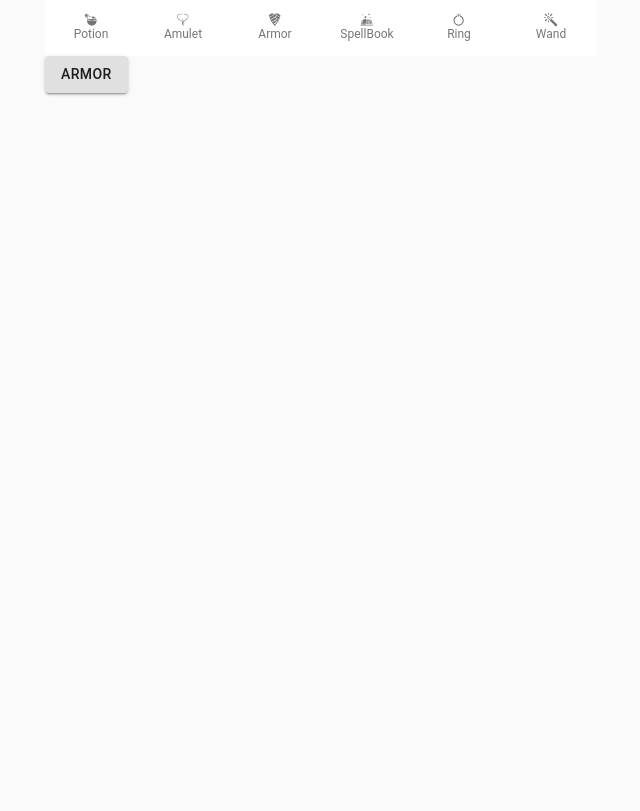
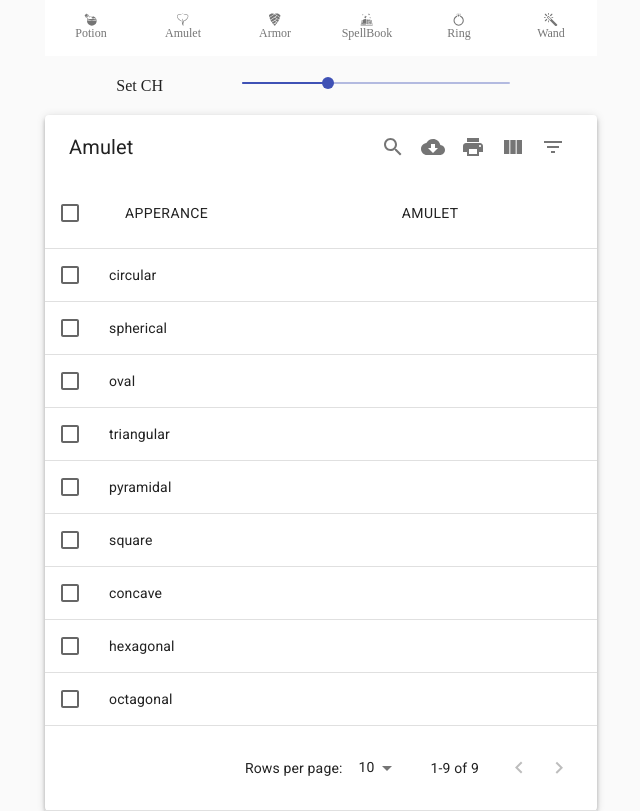
Before and after one commit to Hajin-dev/Nethack-ID-MEMO, a React (Create React App) app: page /Amulet in a window 1280 px wide. Shown: the whole page, without its empty margins (319-959 px from the left). Built offline with nearby package versions, Linux system fonts and the light colour scheme.

Commit message:
add table

```diff
--- a/package.json
+++ b/package.json
@@ -3,6 +3,7 @@
   "version": "0.1.0",
   "private": true,
   "dependencies": {
+    "@fontsource/roboto": "^4.5.5",
     "@material-ui/core": "^4.12.4",
     "@material-ui/icons": "^4.11.3",
     "lodash": "^4.17.21",
--- a/src/App.css
+++ b/src/App.css
@@ -36,3 +36,6 @@
     transform: rotate(360deg);
   }
 }
+
+/* roboto-mono-regular - latin */
+@import url('https://fonts.googleapis.com/css2?family=Open+Sans:wght@400;700&family=Roboto+Mono:wght@500&display=swap');
--- a/src/App.js
+++ b/src/App.js
@@ -5,6 +5,7 @@ import './App.css';
 import CssBaseline from '@material-ui/core/CssBaseline';
 //import Typography from '@material-ui/core/Typography';
 import Container from '@material-ui/core/Container';
+import { createTheme,makeStyles, ThemeProvider } from '@material-ui/core/styles';
 
 import Navi from "./navi/Navi";
 
@@ -16,9 +17,33 @@ import Potion from "./pages/Potion"
 import Ring from "./pages/Ring"
 import Wand from "./pages/Wand"
 
+import '@fontsource/roboto';
+import Grid from '@material-ui/core/Grid';
+import Slider from '@material-ui/core/Slider';
+import Typography from '@material-ui/core/Typography';
+//import Divider from '@material-ui/core/Divider';
 
+let theme = createTheme({
+  typography:{
+    "fontFamily":[
+      'Open Sans','sans-serif'
+    ].join(","),
+  }
+  }
+);
+
+const useStyles = makeStyles({
+  setchMargin:{
+    border: 0,
+    margin: '5px 0px'
+  },
+  setChFont:{
+    fontFamily: 'Roboto Mono'
+  }
+})
+theme.spacing(4)
 function App() {
-  /*const [ch,setCh]= useState(10);
+  const [ch,setCh]= useState(10);
   var price= //가격표(price DB)
   [ {value:8,s1:4,s2:3,b1:0,b2:0},
     {value:30,s1:15,s2:11,b1:0,b2:0},
@@ -53,13 +78,29 @@ function App() {
       price[i].b2=Math.round(v.value*k*(4/3))
     })
     }
-  setValue()<Navi ch={ch} setCh={setCh} setValue={setValue}/>
-  */
+  setValue()
+  const handleChange = (event, newValue) => {
+    setCh(newValue);
+  };
+  const classes = useStyles();
   return(
     <BrowserRouter>
+    <ThemeProvider theme={theme}>
       <CssBaseline/>
       <Container maxWidth="sm">
-      <Navi />
+      <Navi/>
+      <Grid item xs={2}/>
+      <Grid className={classes.setchMargin} container spacing={2} alignItems="center" direction="row">
+        <Grid item xs>
+          <Typography classes={{body1:classes.setChFont}} align="center" id="Ch-slider">
+          Set CH
+          </Typography>
+        </Grid>
+        <Grid item xs={6}>
+          <Slider aria-label="Ch-slider"value={ch} onChange={handleChange} min={3} max={25} valueLabelDisplay="auto"/>
+        </Grid>
+        <Grid item xs={2}/>
+      </Grid>
       <Routes>
         <Route path="/Amulet" element={<Amulet/>} />
         <Route path="/Armor" element={<Armor/>} />
@@ -70,7 +111,7 @@ function App() {
         <Route path="/Wand" element={<Wand/>} />
       </Routes>
       </Container>
-
+      </ThemeProvider>
     </BrowserRouter>
   )
 }
--- a/src/index.js
+++ b/src/index.js
@@ -2,17 +2,17 @@ import React from 'react';
 import ReactDOM from 'react-dom';
 import './index.css';
 import App from './App';
-import reportWebVitals from './reportWebVitals';
+//import reportWebVitals from './reportWebVitals';
 
 
 ReactDOM.render(
-  <React.StrictMode>
-    <App />
-  </React.StrictMode>,
+  //<React.StrictMode>
+    <App />,
+  //</React.StrictMode>,
   document.getElementById('root')
 );
 
 // If you want to start measuring performance in your app, pass a function
 // to log results (for example: reportWebVitals(console.log))
 // or send to an analytics endpoint. Learn more: https://bit.ly/CRA-vitals
-reportWebVitals();
+//reportWebVitals();
--- a/src/navi/Navi.js
+++ b/src/navi/Navi.js
@@ -4,8 +4,14 @@ import BottomNavigation from '@material-ui/core/BottomNavigation';
 import BottomNavigationAction from '@material-ui/core/BottomNavigationAction';
 import {GiPotionBall, GiFeatherNecklace, GiLayeredArmor, GiSpellBook, GiDiamondRing} from 'react-icons/gi'
 import {ImMagicWand} from 'react-icons/im'
-
+import {makeStyles} from '@material-ui/core/styles';
 export default function Navi() {
+  const useStyles = makeStyles({
+    label:{
+      fontFamily:'Roboto Mono'
+    }
+  })
+  const classes = useStyles();
   const [value, setValue] = React.useState("");
   const navigate = useNavigate();
   const handleChange = (event, newValue) => {
@@ -18,12 +24,12 @@ export default function Navi() {
     onChange={handleChange}
     showLabels
   >
-    <BottomNavigationAction componet={RouterLink} to="/Potion" value = "Potion"label="Potion" icon={<GiPotionBall />} />
-    <BottomNavigationAction componet={RouterLink} to="/Amulet" value="Amulet" label="Amulet" icon={<GiFeatherNecklace />} />
-    <BottomNavigationAction componet={RouterLink} to="/Armor" value="Armor" label="Armor" icon={<GiLayeredArmor />} />
-    <BottomNavigationAction componet={RouterLink} to="/SpellBook" value="SpellBook" label="SpellBook" icon={<GiSpellBook />} />
-    <BottomNavigationAction componet={RouterLink} to="/Ring" value="Ring" label="Ring" icon={<GiDiamondRing />} />
-    <BottomNavigationAction componet={RouterLink} to="/Wand" value="Ring" label="Wand" icon={<ImMagicWand />} />
+    <BottomNavigationAction classes={{label:classes.label}} componet={RouterLink} to="/Potion" value = "Potion"label="Potion" icon={<GiPotionBall />} />
+    <BottomNavigationAction classes={{label:classes.label}} componet={RouterLink} to="/Amulet" value="Amulet" label="Amulet" icon={<GiFeatherNecklace />} />
+    <BottomNavigationAction classes={{label:classes.label}} componet={RouterLink} to="/Armor" value="Armor" label="Armor" icon={<GiLayeredArmor />} />
+    <BottomNavigationAction classes={{label:classes.label}} componet={RouterLink} to="/SpellBook" value="SpellBook" label="SpellBook" icon={<GiSpellBook />} />
+    <BottomNavigationAction classes={{label:classes.label}} componet={RouterLink} to="/Ring" value="Ring" label="Ring" icon={<GiDiamondRing />} />
+    <BottomNavigationAction classes={{label:classes.label}} componet={RouterLink} to="/Wand" value="Ring" label="Wand" icon={<ImMagicWand />} />
   </BottomNavigation>
   );
 }
--- a/src/pages/Amulet.js
+++ b/src/pages/Amulet.js
@@ -1,7 +1,44 @@
-import * as React from 'react';
-import Button from '@material-ui/core/Button';
+import React  from 'react';
+import MUIDataTable from "mui-datatables";
+const columns = [
+  { name: "ap",
+    label: "Apperance",
+    options: {
+    filter: true,
+    sort: true,
+    }
+  },
+  { name: "name",
+    label: "Amulet",
+    options: {
+    filter: true,
+    sort: true,
+  },
+}
+];
 
+const amuletDB = [
+  {no:1,ap: "circular", name: ""},
+  {no:2, ap: "spherical", name: ""},
+  {no:3, ap: "oval", name: "" },
+  {no:4, ap: "triangular", name: ""},
+  {no:5, ap: "pyramidal", name: ""},
+  {no:6, ap: "square", name: ""},
+  {no:7, ap: "concave", name: ""},
+  {no:8, ap: "hexagonal", name: ""},
+  {no:9, ap: "octagonal", name: ""},
+];
+const options = {
+  responsive:'standard'
+};
 function Amulet() {
-  return <Button variant="contained">Armor</Button>;
+  return(
+    <MUIDataTable
+  title={"Amulet"}
+  data={amuletDB}
+  columns={columns}
+  options={options}
+/>
+  )
 }
 export default Amulet;
```
Also changed, not shown: 1 other file (tests, documents, lock files or other folders).
